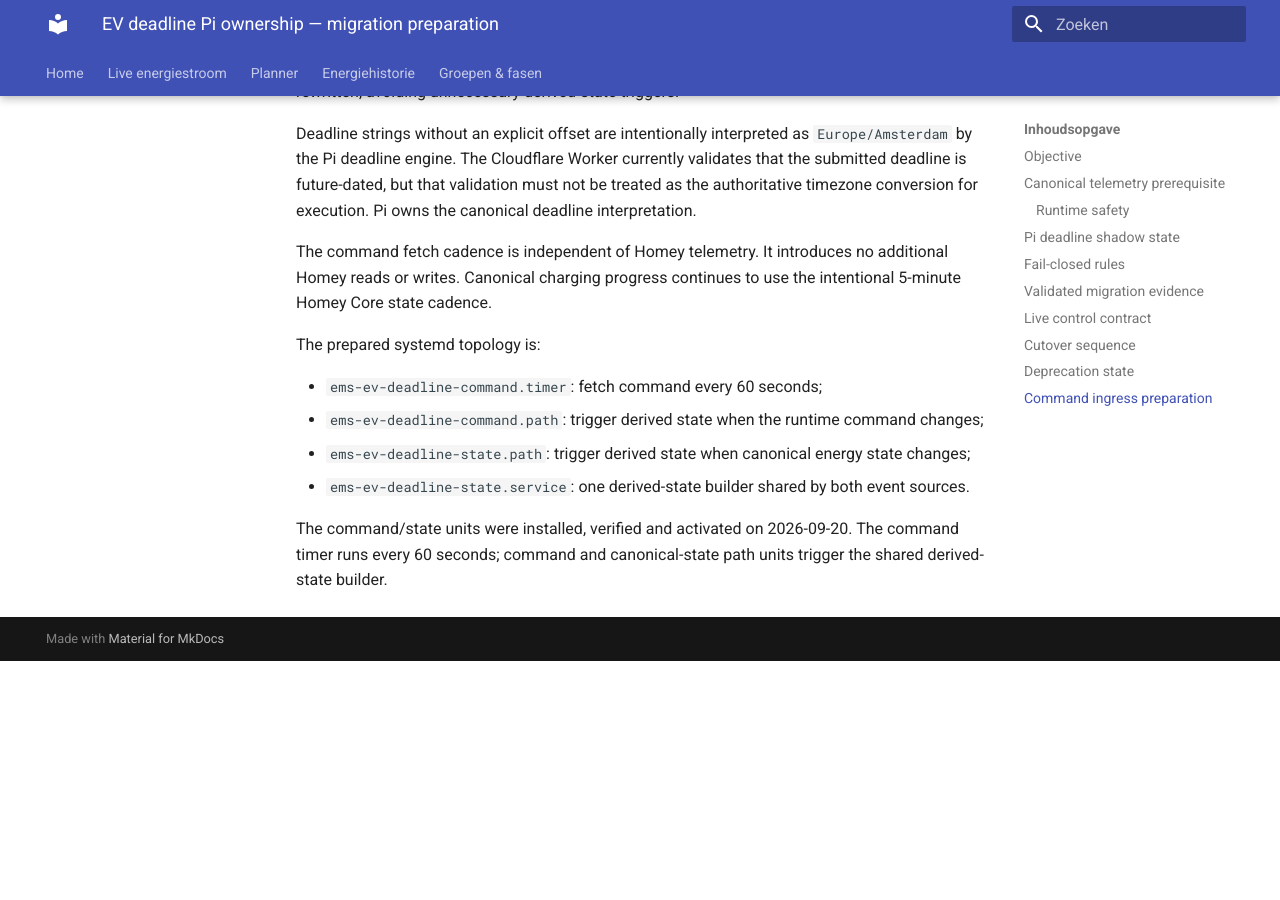
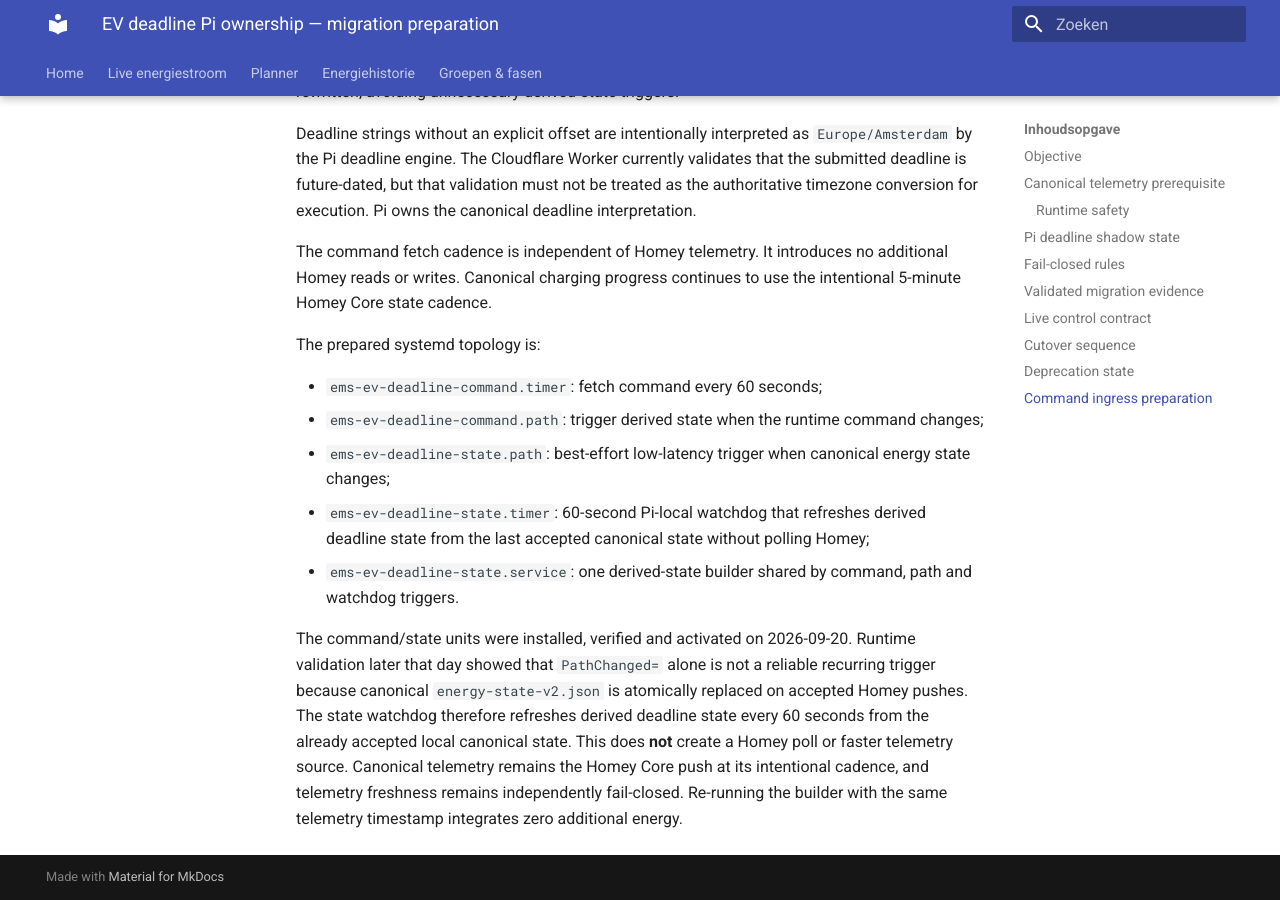
Before and after one commit to OnsKasteeltje/homey-energy-manual, an MkDocs documentation site: the page built from docs/architecture/ev-deadline-pi-ownership-migration.md, in a window 1280 px wide and 900 px high, scrolled down 5285 px. Built offline with MkDocs 1.6.1 and Material for MkDocs 9.7.7, drawn with Linux system fonts in a browser that asks for light colours; before the commit the page ends 5946 px from its top, so only the background shows below that.

Commit message:
docs(ev): document atomic-state watchdog semantics

```diff
--- a/docs/architecture/ev-deadline-pi-ownership-migration.md
+++ b/docs/architecture/ev-deadline-pi-ownership-migration.md
@@ -160,7 +160,8 @@ The prepared systemd topology is:
 
 - `ems-ev-deadline-command.timer`: fetch command every 60 seconds;
 - `ems-ev-deadline-command.path`: trigger derived state when the runtime command changes;
-- `ems-ev-deadline-state.path`: trigger derived state when canonical energy state changes;
-- `ems-ev-deadline-state.service`: one derived-state builder shared by both event sources.
+- `ems-ev-deadline-state.path`: best-effort low-latency trigger when canonical energy state changes;
+- `ems-ev-deadline-state.timer`: 60-second Pi-local watchdog that refreshes derived deadline state from the last accepted canonical state without polling Homey;
+- `ems-ev-deadline-state.service`: one derived-state builder shared by command, path and watchdog triggers.
 
-The command/state units were installed, verified and activated on 2026-09-20. The command timer runs every 60 seconds; command and canonical-state path units trigger the shared derived-state builder.
+The command/state units were installed, verified and activated on 2026-09-20. Runtime validation later that day showed that `PathChanged=` alone is not a reliable recurring trigger because canonical `energy-state-v2.json` is atomically replaced on accepted Homey pushes. The state watchdog therefore refreshes derived deadline state every 60 seconds from the already accepted local canonical state. This does **not** create a Homey poll or faster telemetry source. Canonical telemetry remains the Homey Core push at its intentional cadence, and telemetry freshness remains independently fail-closed. Re-running the builder with the same telemetry timestamp integrates zero additional energy.
```
